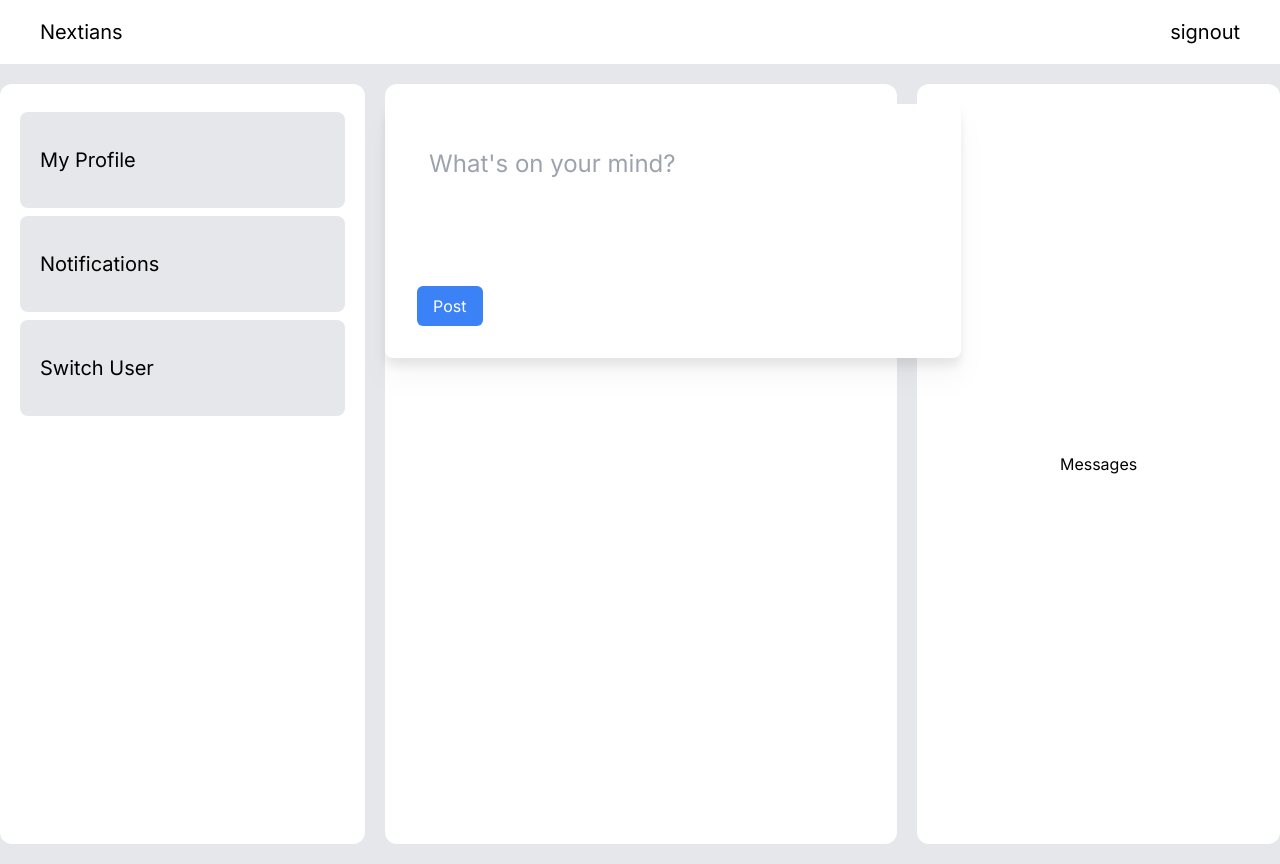
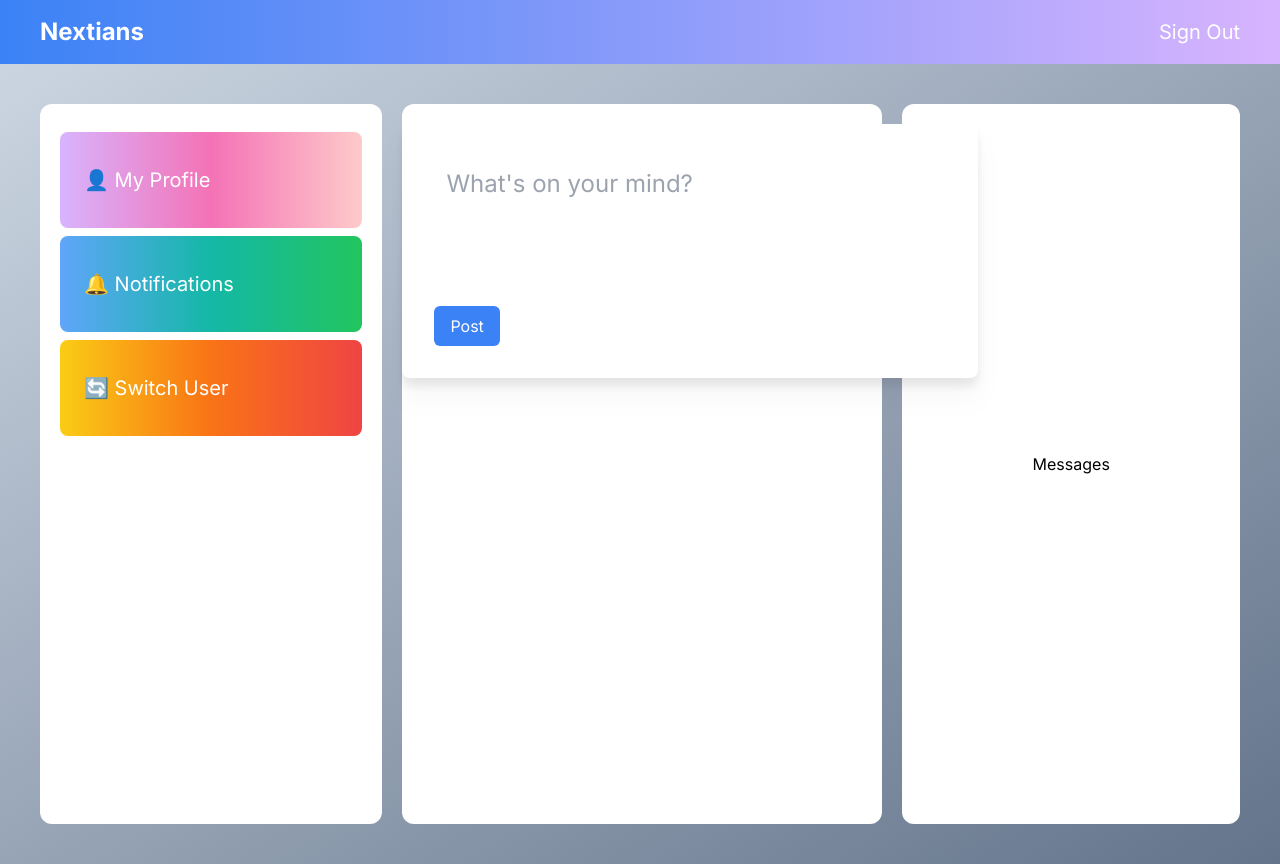
Before and after one commit to arhantalwar/next_social, a Next.js app: page /students in a window 1280 px wide. Built offline with nearby package versions, Linux system fonts and the light colour scheme; no server answers; sample sign-in values are in the browser's storage.

Commit message:
features: color, trasition

```diff
--- a/app/students/page.js
+++ b/app/students/page.js
@@ -1,39 +1,50 @@
-"use client"
+"use client";
 
-import { redirect } from "next/navigation"
-import Posts from "../components/posts"
+import { redirect } from "next/navigation";
+import Posts from "../components/posts";
 
 const Student = () => {
-
-    const session = localStorage.getItem('user')
+	const session = localStorage.getItem("user");
 
 	if (session == null) {
-        redirect('/login/students')
+		redirect("/login/students");
 	}
 
-    return(
+	return (
 		<>
-            <div className="w-screen h-16 flex text-xl items-center justify-between px-10">
-                <h1>Nextians</h1>
-                <h1>signout</h1>
+			<div className="w-screen h-16 flex items-center justify-between px-10 bg-gradient-to-r from-blue-500 to-purple-300 text-white shadow-lg">
+				<h1 className="text-2xl font-bold">Nextians</h1>
+				<h1 className="text-xl cursor-pointer hover:underline ">Sign Out</h1>
 			</div>
 
-            <div className="w-screen h-screen bg-gray-200 flex justify-center gap-5 py-5">
-
+			<div className="w-screen h-screen bg-gradient-to-br from-slate-300 to-slate-500 flex items-center justify-center gap-5 p-10">
 				<div className="w-96 h-full bg-white rounded-xl px-5 py-5">
-
-                    <div className="w-full h-24 bg-gray-200 flex items-center justify-start pl-5 my-2 text-xl rounded-lg">
-                        <h1>My Profile</h1>
+					<div
+						className="w-full h-24 bg-gradient-to-r from-purple-300 via-pink-400 to-red-200 flex items-center justify-start pl-6 my-2 text-xl rounded-lg hover:shadow-lg hover:scale-105 transition-transform cursor-pointer"
+						onClick={() => {
+							/* Handle click for My Profile */
+						}}
+					>
+						<h1 className="text-white">👤 My Profile</h1>
 					</div>
 
-                    <div className="w-full h-24 bg-gray-200 flex items-center justify-start pl-5 my-2 text-xl rounded-lg">
-                        <h1>Notifications</h1>
+					<div
+						className="w-full h-24 bg-gradient-to-r from-blue-400 via-teal-500 to-green-500 flex items-center justify-start pl-6 my-2 text-xl rounded-lg hover:shadow-lg hover:scale-105 transition-transform cursor-pointer"
+						onClick={() => {
+							/* Handle click for Notifications */
+						}}
+					>
+						<h1 className="text-white">🔔 Notifications</h1>
 					</div>
 
-                    <div className="w-full h-24 bg-gray-200 flex items-center justify-start pl-5 text-xl rounded-lg">
-                        <h1>Switch User</h1>
+					<div
+						className="w-full h-24 bg-gradient-to-r from-yellow-400 via-orange-500 to-red-500 flex items-center justify-start pl-6 text-xl rounded-lg hover:shadow-lg hover:scale-105 transition-transform cursor-pointer"
+						onClick={() => {
+							/* Handle click for Switch User */
+						}}
+					>
+						<h1 className="text-white">🔄 Switch User</h1>
 					</div>
-
 				</div>
 
 				<div className="w-2/5 h-full bg-white rounded-xl">
@@ -45,8 +56,7 @@ const Student = () => {
 				</div>
 			</div>
 		</>
-    )
+	);
+};
 
-}
-
-export default Student
+export default Student;
--- a/package.json
+++ b/package.json
@@ -10,7 +10,7 @@
   },
   "dependencies": {
     "firebase": "^10.8.0",
-    "next": "14.1.0",
+    "next": "^14.1.0",
     "react": "^18",
     "react-dom": "^18",
     "react-firebase-hooks": "^5.1.1"
```
Also changed, not shown: 1 other file (tests, documents, lock files or other folders). Lines whose indentation alone changed are shown as unchanged.
